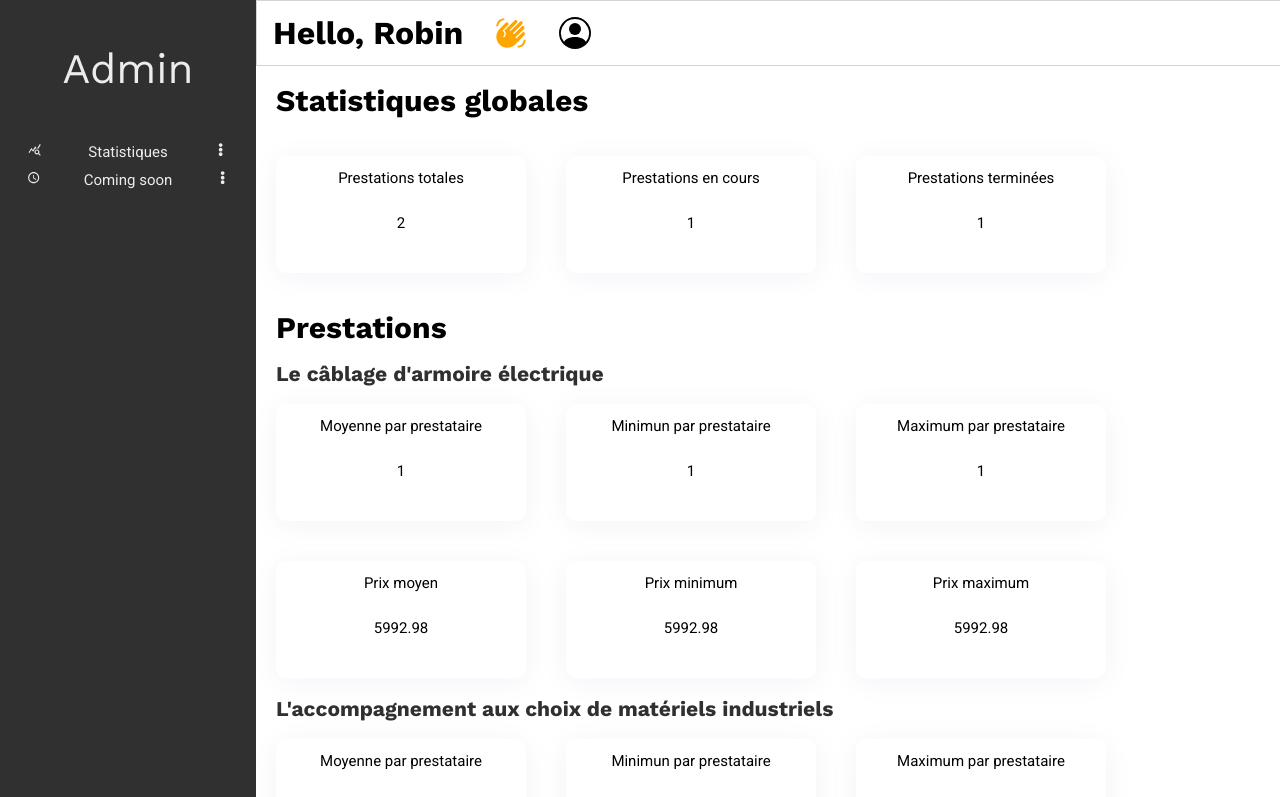
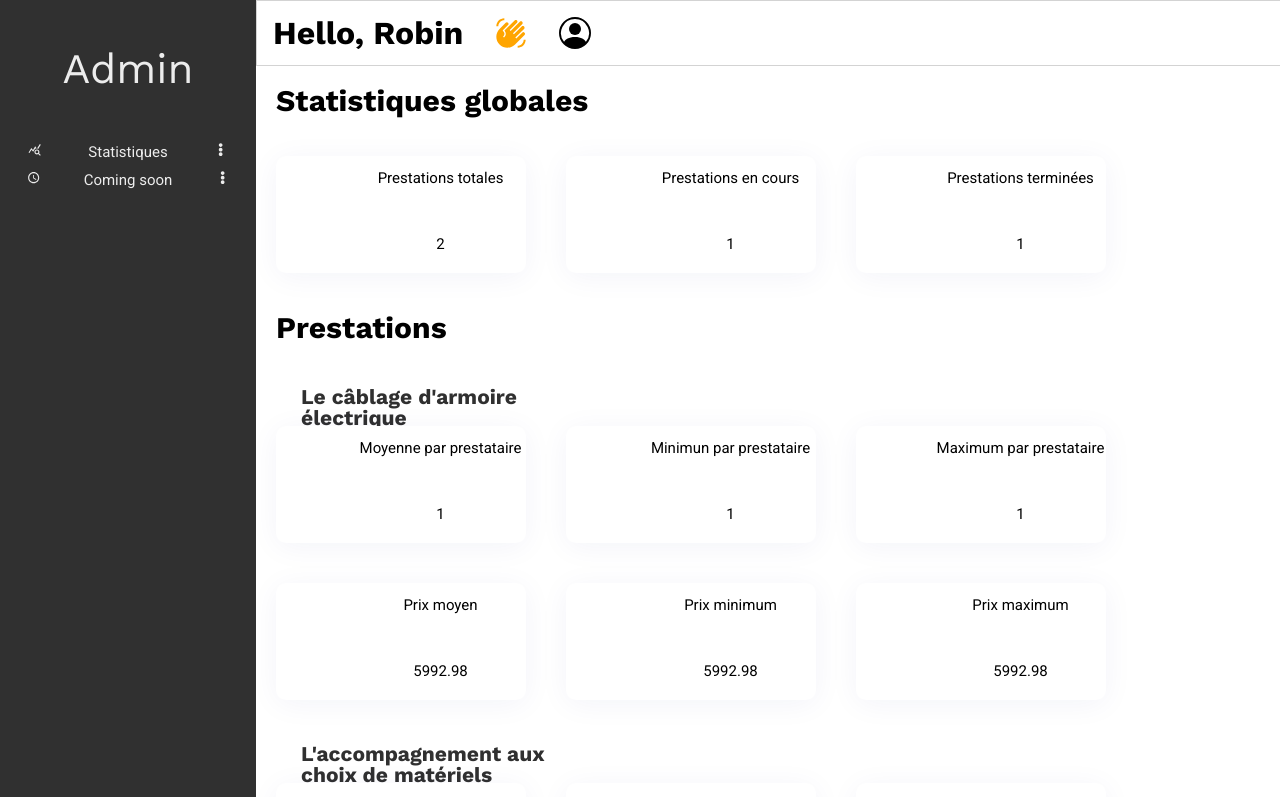
Before and after one commit to robinhotton/projet-fil-rouge_ib-formation, a React (Create React App) app: page /admin in a window 1280 px wide. Shown: the top 797 px of the page. Built offline with nearby package versions, Linux system fonts and the light colour scheme; data requests are answered from the project's data file.

Commit message:
fixed: modification de la PrestationCard

```diff
--- a/src/components/prestation/PrestationCard.scss
+++ b/src/components/prestation/PrestationCard.scss
@@ -7,12 +7,55 @@
   box-shadow: 0px 4px 30px rgba(30, 30, 30, 0.2);
 }
 
+.fullCard:hover {
+  transform: scale(1.25);
+  transition: all ease-in-out 0.4s;
+}
+
 img {
+  border-radius: 10px 10px 0px 0px;
   object-fit: cover;
   aspect-ratio: 1/1;
   width: 300px;
+  height: 225px;
+}
+
+.titleCard,
+.coord,
+.contentCard {
+  padding-left: 25px;
 }
 
 .titleCard {
   font-weight: bold;
+  width: 249px;
+  height: 20px;
+  padding-top: 23px;
 }
+
+.coord {
+  width: 249px;
+  height: 17px;
+  margin-top: 10px;
+}
+
+.contentCard {
+  width: 249px;
+  height: 36px;
+  margin-top: 25px;
+}
+
+.moreButton {
+  cursor: pointer;
+  height: 25px;
+  width: 130px;
+  border-radius: 5px;
+  background: $orange;
+  margin-top: 38px;
+  margin-left: 25px;
+  border: 0;
+  font-family: $worksans, bold;
+  font-size: 16px;
+  color: $light;
+  line-height: 150%;
+}
--- a/src/components/prestation/PrestationCard.tsx
+++ b/src/components/prestation/PrestationCard.tsx
@@ -11,14 +11,13 @@ const PrestationCard: React.FC<PrestationCardProps> = ({ prestation }) => {
         src="https://images.pexels.com/photos/8853535/pexels-photo-8853535.jpeg?auto=compress&cs=tinysrgb&w=600"
         alt="prestation"
       />
-      <div className="infoCard">
-        <h1 className="titleCard">NOM DE L'ENTREPRISE</h1>
-        <h2 className="coord">Nom de la ville</h2>
-        <p className="contentCard">
-          Réparation / mise en place d'armoire électrique
-        </p>
-      </div>
-      <button>En savoir plus</button>
+
+      <h1 className="titleCard">NOM DE L'ENTREPRISE</h1>
+      <h2 className="coord">Nom de la ville</h2>
+      <p className="contentCard">
+        Réparation / mise en place d'armoire électrique
+      </p>
+      <button className="moreButton">En savoir plus</button>
     </div>
   );
 };
```
